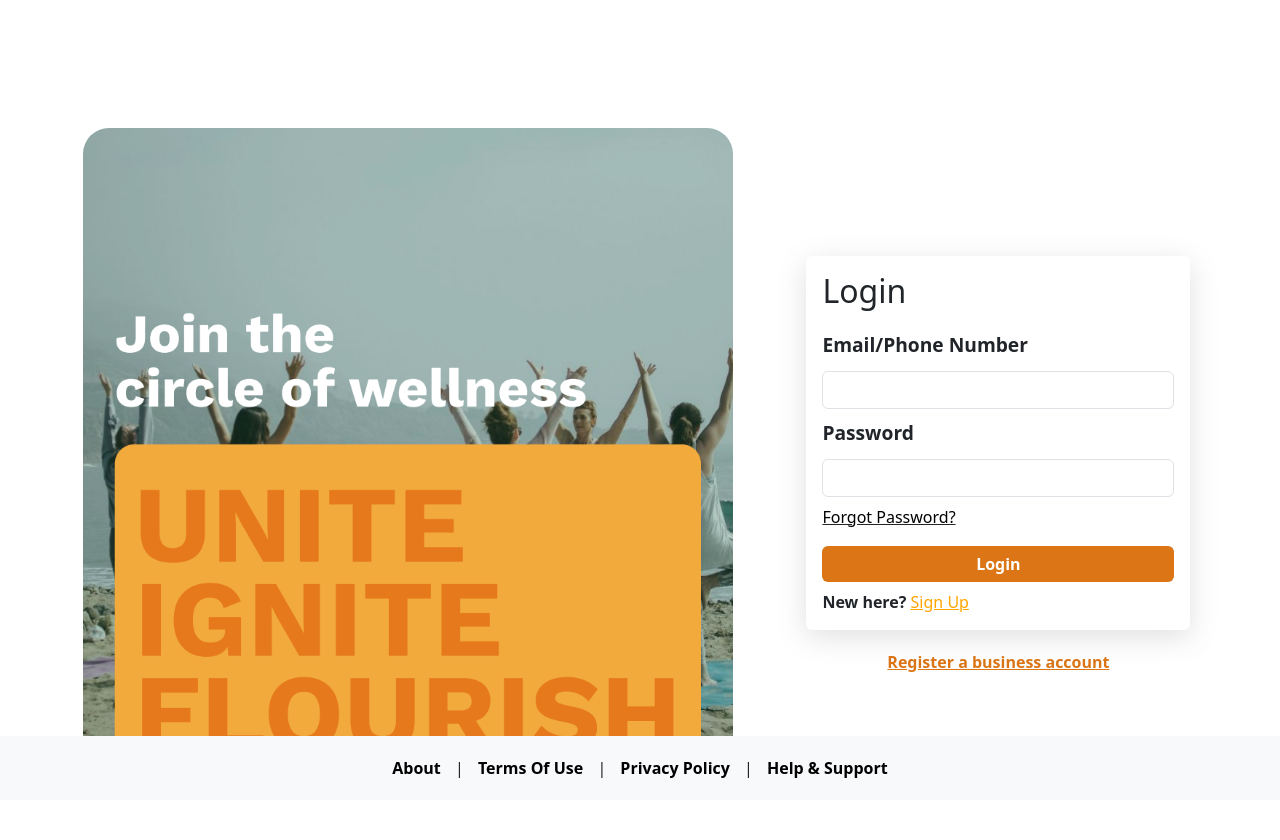
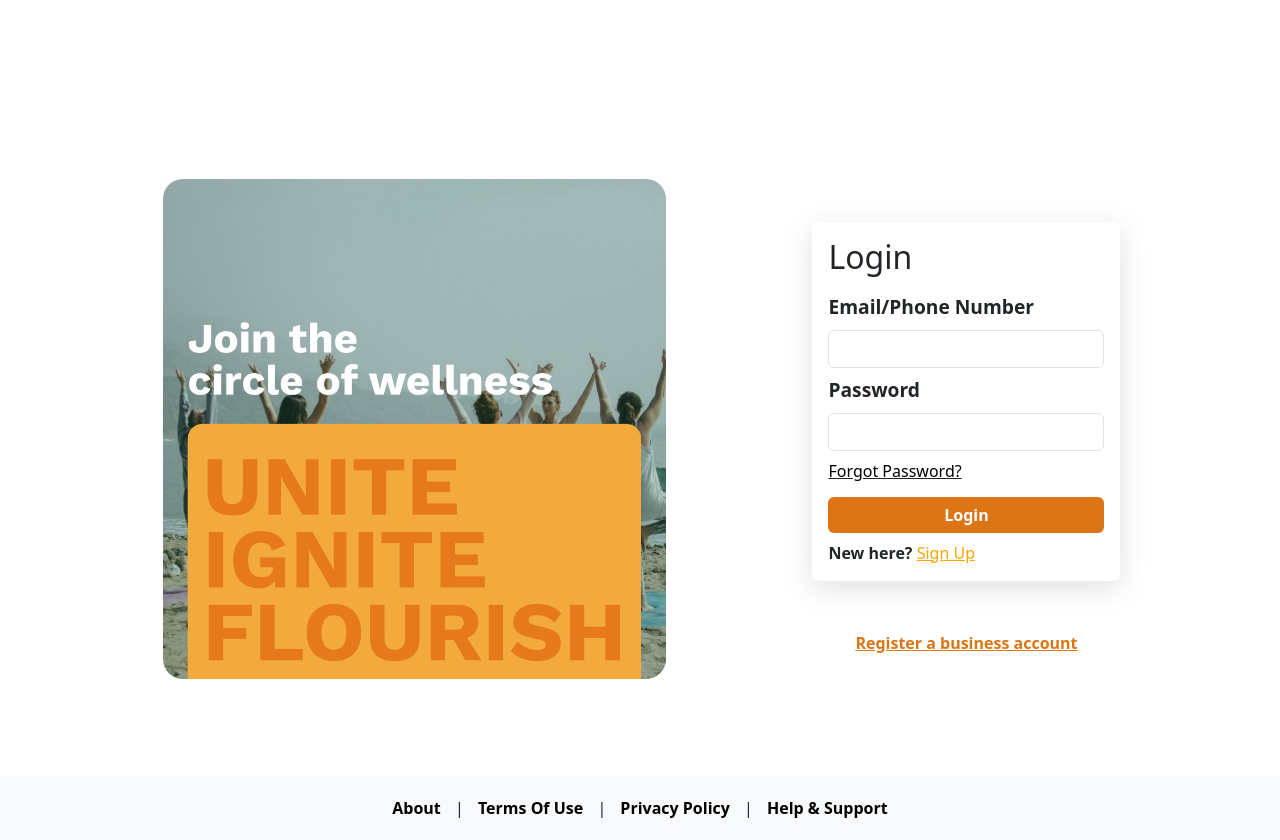
Before and after one commit to kirshipugaz/ashwin-front-code-react, a React (Vite) app in the folder vite-project/: page /login in a window 1280 px wide. Before the commit the page ends 800 px from the top, so only its background shows below. Built offline with nearby package versions, Linux system fonts and the light colour scheme.

Commit message:
fixed login and signup footer

```diff
--- a/vite-project/src/css/Footer.css
+++ b/vite-project/src/css/Footer.css
@@ -1,49 +1,4 @@
-@media (min-width:1000px) {
-  .login-page-footer footer {
-      background-color: #f8f9fa;
-      padding: 20px 0;
-      width: 100%;
-      bottom: 0px;
-      position: fixed;
-
-  }
-  footer {
-    background-color: #f8f9fa;
-    padding: 20px 0;
-    width: 100%;
-    bottom: 0px;
-    position: fixed;
-  }
-}
-
-@media (min-height:585px) and (max-width : 778px) {
-  .login-page-footer footer {
-    background-color: #f8f9fa;
-    padding: 20px 0;
-    width: 100%;
-    bottom: 0;
-    position: fixed;
-  }
-}
-
-@media (min-height:690px) and (max-width : 1000px){
-  .login-page-footer footer {
-    background-color: #f8f9fa;
-    padding: 20px 0;
-    width: 100%;
-    bottom: 0;
-    position: fixed;
-  }
-  footer {
-    background-color: #f8f9fa;
-    padding: 20px 0;
-    width: 100%;
-    bottom: 0;
-    position: fixed;
-  }
-}
-
-  footer a {
+footer a {
     color: black;
     text-decoration: none;
     margin: 0 10px;
@@ -52,18 +7,18 @@
 
   footer a:hover {
     text-decoration: none;
+    cursor: pointer;
   }
 
-  @media (min-width : 780px) and (max-height : 700px) {
-    body {
-      min-height: 100vh;
-      display: flex;
-      flex-direction: column;
-    }
+.login-page-footer footer {
+  background-color: #f8f9fa;
+  padding: 20px 0;
+  width: 100%;
+  bottom: 0;
+}
 
-    footer {
-      margin-top: auto;
-      background-color: #f8f9fa;
-      padding: 20px 0;
-    }
-  }
+.login-page-footer {
+  margin-right: 0px !important;
+  padding-right: 0px !important;
+  padding-left: 0px !important;
+}
--- a/vite-project/src/css/SignUp.css
+++ b/vite-project/src/css/SignUp.css
@@ -14,19 +14,19 @@
     }
 
     .whole-form {
-        margin-left: 5%;
-        margin-top: 10%;
-        width: 20%;
-        float: right;
-        margin-right: 10%;
+        display: flex;
+        flex-direction: column;
+        margin-left: 30%;
+        margin-top: 16%;
+        width: 30%;
     }
 
     .whole-forme {
-        margin-left: 5%;
-        margin-top: 17%;
-        width: 20%;
-        float: right;
-        margin-right: 10%;
+        margin-left: 30%;
+        margin-top: 22%;
+        width: 30%;
+        display: flex;
+        flex-direction: column;
     }
     }
 
@@ -46,19 +46,19 @@
 }
 
 .whole-form {
-    margin-left: 5%;
-    margin-top: 12%;
-    width: 20%;
-    float: right;
-    margin-right: 10%;
+    display: flex;
+    flex-direction: column;
+    margin-left: 30%;
+    margin-top: 17%;
+    width: 40%;
 }
 
 .whole-forme {
-    margin-left: 5%;
-    margin-top: 17%;
-    width: 20%;
-    float: right;
-    margin-right: 10%;
+    margin-left: 30%;
+    margin-top: 30%;
+    width: 40%;
+    display: flex;
+    flex-direction: column;
 }
 }
 
@@ -100,19 +100,19 @@
     }
 
     .whole-form {
-        margin-left: 5%;
-        margin-top: 11%;
-        width: 30%;
-        float: right;
-        margin-right: 7%;
+        display: flex;
+        flex-direction: column;
+        margin-left: 35%;
+        margin-top: 23%;
+        width: 50%;
     }
 
     .whole-forme {
-        margin-left: 5%;
-        margin-top: 20%;
-        width: 30%;
-        float: right;
-        margin-right: 7%;
+        margin-left: 28%;
+        margin-top: 36%;
+        width: 50%;
+        display: flex;
+        flex-direction: column;
     }
 
     .input-name {
@@ -149,19 +149,19 @@
     }
 
     .whole-form {
-        margin-left: 5%;
-        margin-top: 11%;
-        width: 25%;
-        float: right;
-        margin-right: 7%;
+        display: flex;
+        flex-direction: column;
+        margin-left: 25%;
+        margin-top: 21%;
+        width: 50%;
     }
 
     .whole-forme {
-        margin-left: 3%;
-        margin-top: 18%;
-        width: 25%;
-        float: right;
-        margin-right: 8%;
+        margin-left: 33%;
+        margin-top: 30%;
+        width: 40%;
+        display: flex;
+        flex-direction: column;
     }
 }
 
@@ -178,6 +178,8 @@
     }
 
     .whole-form {
+        display: flex;
+        flex-direction: column;
         margin-left: 37%;
         margin-top: 20%;
         width: 30%;
@@ -208,6 +210,8 @@
     }
 
     .whole-form {
+        display: flex;
+        flex-direction: column;
         margin-left: 15%;
         margin-top: 10%;
         width: 70%;
@@ -263,14 +267,48 @@
     background-color: #eeeeee;
     margin: 0;
     height: 100%;
+    margin-top: 103px;
 }
 
 
 
 
 @media (min-width : 1200px) and (min-height: 850px) {
+    .background {
+        background-color: #eeeeee;
+        margin: 0;
+        height: 100%;
+        margin-top: 103px;
+        overflow: hidden !important;
+    }
+
     body {
-        overflow: hidden !important;
+        min-height: 100%;
+        display: flex;
+        flex-direction: column;
+        margin: 0px;
+    }
+    html {
+        overflow-x: hidden !important;
+        min-width: 100%;
         height: 100%;
     }
 }
+
+.login-form {
+    margin-bottom: 50px;
+}
+
+.spacer {
+    flex: 1;
+}
+
+.form-and-image {
+    min-height: 91vh;
+    padding-right: 0px !important;
+    width: 100%;
+}
+
+.row {
+
+}
--- a/vite-project/src/css/homeHeader.css
+++ b/vite-project/src/css/homeHeader.css
@@ -5,6 +5,11 @@
     justify-content: space-between;
     align-items: center;
     border-bottom: 1px solid #e9ecef;
+    position: fixed;
+    top: 0;
+    width: 100%;
+    height: 103px;
+    z-index: 1;
   }
 
   .navbar {
--- a/vite-project/src/css/imgHeader.css
+++ b/vite-project/src/css/imgHeader.css
@@ -32,8 +32,8 @@
       }
 
     .header-image {
-        width: auto;
-        height: auto;
+        width: 650px;
+        height: 650px;
         border-radius: 4%;
         max-width: 700px;
         align-items: center;
@@ -43,16 +43,16 @@
 
 @media (min-width: 1200px) and (max-width:1400px){
     .header-content {
-    margin-top: 10%;
+    margin-top: 29%;
     display: flex;
     float: left;
-    margin-left: 5%;
+    margin-left: 25%;
     width: 50%;
   }
 
 .header-image {
     width: auto;
-    height: auto;
+    height: 500px;
     border-radius: 4%;
     max-width: 650px;
     align-items: center;
@@ -63,16 +63,16 @@
 
 @media (min-width: 1400px) and (max-width:1718px){
     .header-content {
-    margin-top: 7%;
+    margin-top: 20%;
     display: flex;
     float: left;
-    margin-left: 5%;
+    margin-left: 20%;
     width: 50%;
   }
 
 .header-image {
     width: auto;
-    height: auto;
+    height: 600px;
     border-radius: 4%;
     max-width: 700px;
     align-items: center;
--- a/vite-project/src/css/login.css
+++ b/vite-project/src/css/login.css
@@ -7,7 +7,6 @@
     justify-content: center;
     text-align: center;
     align-items: center;
-    margin-top: 5%;
 }
 
 .business-a {
--- a/vite-project/src/pages/auth/Login.jsx
+++ b/vite-project/src/pages/auth/Login.jsx
@@ -3,6 +3,7 @@ import Header from '../../components/imgHeader'
 import Footer from '../../components/Footer'
 import "../../css/login.css"
 import { Link } from 'react-router-dom'
+import { Col, Row } from 'react-bootstrap'
 
 
 const Login = () => {
@@ -22,7 +23,11 @@ const Login = () => {
 
   return (
     <>
-        <Header />
+      <Row className='form-and-image'>
+        <Col xl={6} sm={0}>
+          <Header />
+        </Col>
+        <Col xl={6} sm={12}>
         <div className="whole-forme">
       <div className="card login-form">
         <div className="card-body">
@@ -55,6 +60,8 @@ const Login = () => {
             <a className='business-a'>Register a business account</a>
         </div>
       </div>
+      </Col>
+      </Row>
       <div className='login-page-footer'>
         <Footer />
         </div>
--- a/vite-project/src/pages/auth/SignUp.jsx
+++ b/vite-project/src/pages/auth/SignUp.jsx
@@ -3,6 +3,7 @@ import "./../../css/SignUp.css";
 import Footer from "../../components/Footer";
 import Header from "../../components/imgHeader";
 import { Link } from "react-router-dom";
+import { Col, Row } from "react-bootstrap";
 
 const SignUp = () => {
 
@@ -25,7 +26,12 @@ const SignUp = () => {
 
   return (
     <>
-      <Header />
+    <div className="sign-up-page">
+    <Row className="form-and-image">
+      <Col xl={6} sm={0}>
+        <Header />
+      </Col>
+      <Col xl={6} sm={12}>
       <div className="whole-form">
         <div className="card login-form">
           <div className="card-body">
@@ -72,8 +78,14 @@ const SignUp = () => {
           </div>
         </div>
       </div>
-
-      <Footer />
+      </Col>
+      </Row>
+      <Row className="">
+        <div className='login-page-footer'>
+          <Footer />
+        </div>
+      </Row>
+      </div>
     </>
   );
 };
```
